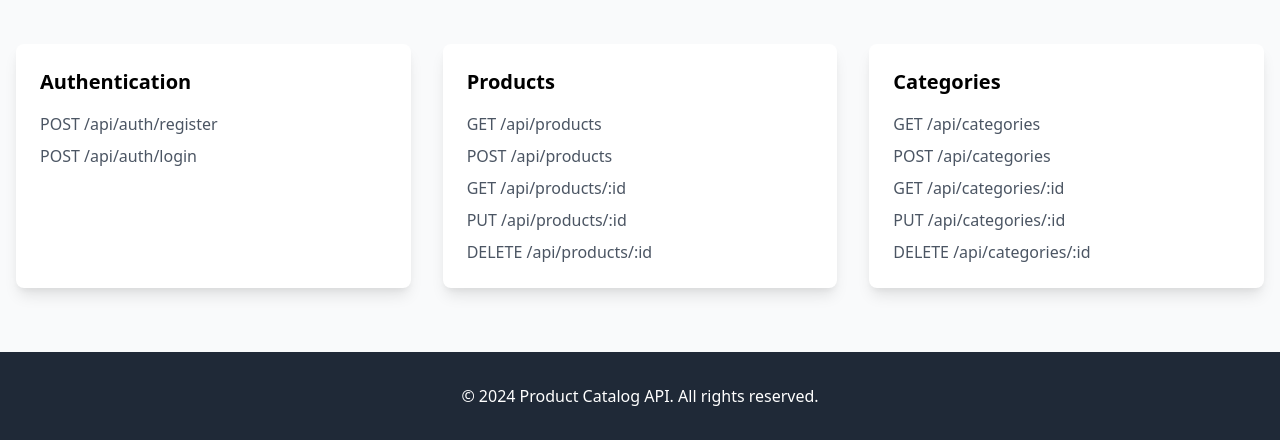
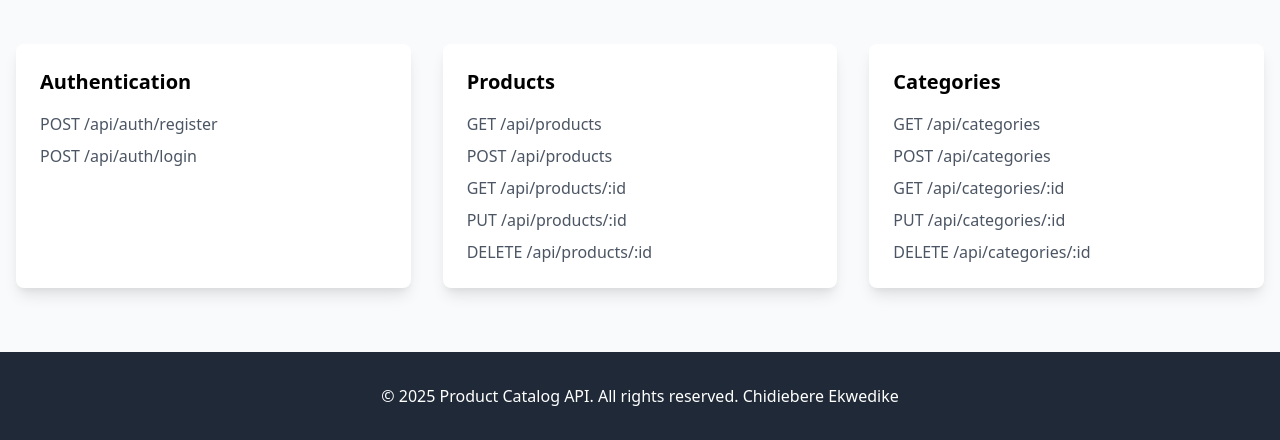
Before and after one commit to cekwedike/product-catalog-api, a website: page public/index.html in a window 1280 px wide. Shown: the part 672-1112 px from the top of the page. Drawn offline with nearby package versions, Linux system fonts and the light colour scheme.

Commit message:
default landing page update

```diff
--- a/public/index.html
+++ b/public/index.html
@@ -83,7 +83,7 @@
         <!-- Footer -->
         <footer class="bg-gray-800 text-white py-8">
             <div class="container mx-auto px-4 text-center">
-                <p>&copy; 2024 Product Catalog API. All rights reserved.</p>
+                <p>&copy; 2025 Product Catalog API. All rights reserved. Chidiebere Ekwedike</p>
             </div>
         </footer>
     </div>
```
